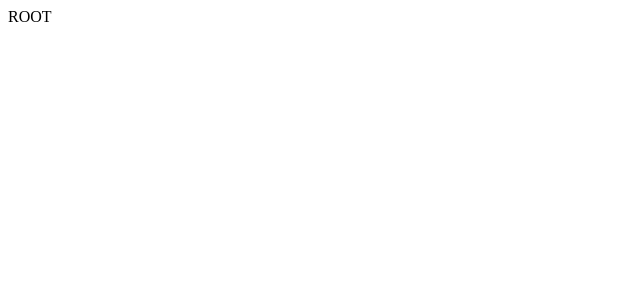
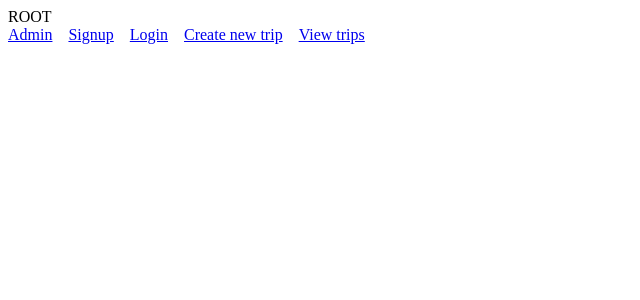
Before and after one commit to 210419-USF-BSN-Java/canoe-front, an Angular app in the folder app/: page / in a window 1280 px wide. Shown: the top 300 px of the page, without its empty margins (0-640 px from the left). Built offline with nearby package versions, Linux system fonts and the light colour scheme.

Commit message:
add rough nav

```diff
--- a/app/src/app/app.component.html
+++ b/app/src/app/app.component.html
@@ -1,2 +1,3 @@
 <div>ROOT</div>
+<app-nav></app-nav>
 <router-outlet></router-outlet>
--- a/app/src/app/app.module.ts
+++ b/app/src/app/app.module.ts
@@ -8,6 +8,7 @@ import { SignupPageComponent } from './signup-page/signup-page.component';
 import { AdminPageComponent } from './admin-page/admin-page.component';
 import { CreateTripPageComponent } from './create-trip-page/create-trip-page.component';
 import { ViewTripPageComponent } from './view-trip-page/view-trip-page.component';
+import { NavComponent } from './nav/nav.component';
 
 @NgModule({
   declarations: [
@@ -16,7 +17,8 @@ import { ViewTripPageComponent } from './view-trip-page/view-trip-page.component
     SignupPageComponent,
     AdminPageComponent,
     CreateTripPageComponent,
-    ViewTripPageComponent
+    ViewTripPageComponent,
+    NavComponent
   ],
   imports: [
     BrowserModule,
--- /dev/null
+++ b/app/src/app/nav/nav.component.css
@@ -0,0 +1,3 @@
+a {
+  margin-right: 1rem;
+}
--- /dev/null
+++ b/app/src/app/nav/nav.component.html
@@ -0,0 +1,7 @@
+<nav>
+  <a routerLink="/admin">Admin</a>
+  <a routerLink="/signup">Signup</a>
+  <a routerLink="/login">Login</a>
+  <a routerLink="/create-trip">Create new trip</a>
+  <a routerLink="/view-trip">View trips</a>
+</nav>
--- /dev/null
+++ b/app/src/app/nav/nav.component.ts
@@ -0,0 +1,15 @@
+import { Component, OnInit } from '@angular/core';
+
+@Component({
+  selector: 'app-nav',
+  templateUrl: './nav.component.html',
+  styleUrls: ['./nav.component.css']
+})
+export class NavComponent implements OnInit {
+
+  constructor() { }
+
+  ngOnInit(): void {
+  }
+
+}
```
Also changed, not shown: 1 other file (tests, documents, lock files or other folders).
